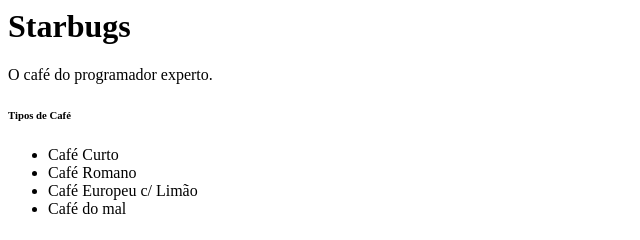
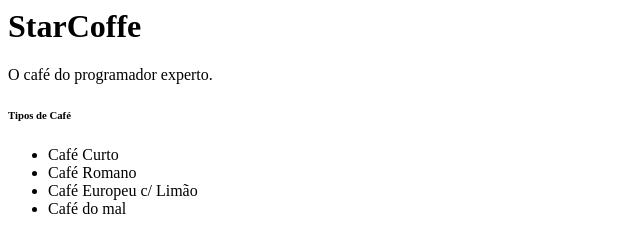
Before and after one commit to artondorneles/hellogithub, a plain HTML site: page index.html in a window 1280 px wide. Shown: the full height of the page, 0-640 px from the left. Drawn offline with Linux system fonts and the light colour scheme.

Commit message:
Mudei o nome do café

```diff
--- a/index.html
+++ b/index.html
@@ -4,7 +4,7 @@
   </head>
 
   <body>
-       <h1>Starbugs</h1>
+       <h1>StarCoffe</h1>
        <p>O café do programador experto.</p>
 
        <h6>Tipos de Café</h6>
```
